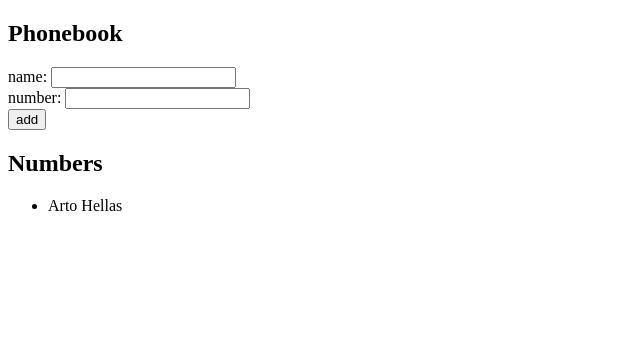
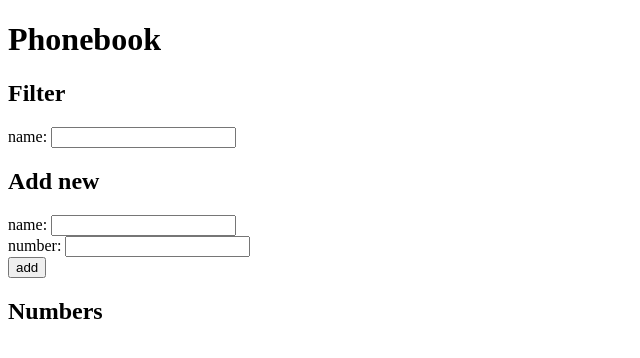
Before and after one commit to parradam/fullstackopen, a React (Create React App) app in the folder part2/phonebook/: page / in a window 1280 px wide. Shown: the top 358 px of the page, without its empty margins (0-640 px from the left). Built offline with nearby package versions, Linux system fonts and the light colour scheme.

Commit message:
2.9 complete

```diff
--- a/part2/phonebook/src/App.js
+++ b/part2/phonebook/src/App.js
@@ -2,10 +2,16 @@ import { useState } from 'react'
 
 const App = () => {
   const [persons, setPersons] = useState([
-    { name: 'Arto Hellas' }
   ])
+  const [nameFilter, setNameFilter] = useState('')
   const [newName, setNewName] = useState('')
   const [newNumber, setNewNumber] = useState('')
+
+  const personsToShow = persons.filter(person => person.name.toLocaleLowerCase().includes(nameFilter.toLocaleLowerCase()))
+
+  const handleNameFilterChange = (e) => {
+    setNameFilter(e.target.value)
+  }
 
   const handleNameChange = (e) => {
     setNewName(e.target.value)
@@ -36,15 +42,20 @@ const App = () => {
 
   return (
     <div>
-      <h2>Phonebook</h2>
+      <h1>Phonebook</h1>
+      <div>
+        <h2>Filter</h2>
+        name: <input value={nameFilter} onChange={handleNameFilterChange} />
+      </div>
       <form onSubmit={handleSubmit} style={{display: "flex", flexDirection: "column"}}>
+        <h2>Add new</h2>
         <div>name: <input value={newName} onChange={handleNameChange} /></div>
         <div>number: <input value={newNumber} onChange={handleNumberChange} /></div>
         <div><button type="submit">add</button></div>
       </form>
       <h2>Numbers</h2>
       <ul>
-        {persons.map(person => <li key={person.name}>{person.name}</li>)}
+        {personsToShow.map(person => <li key={person.name}>{person.name}: {person.number}</li>)}
       </ul>
     </div>
   )
```
